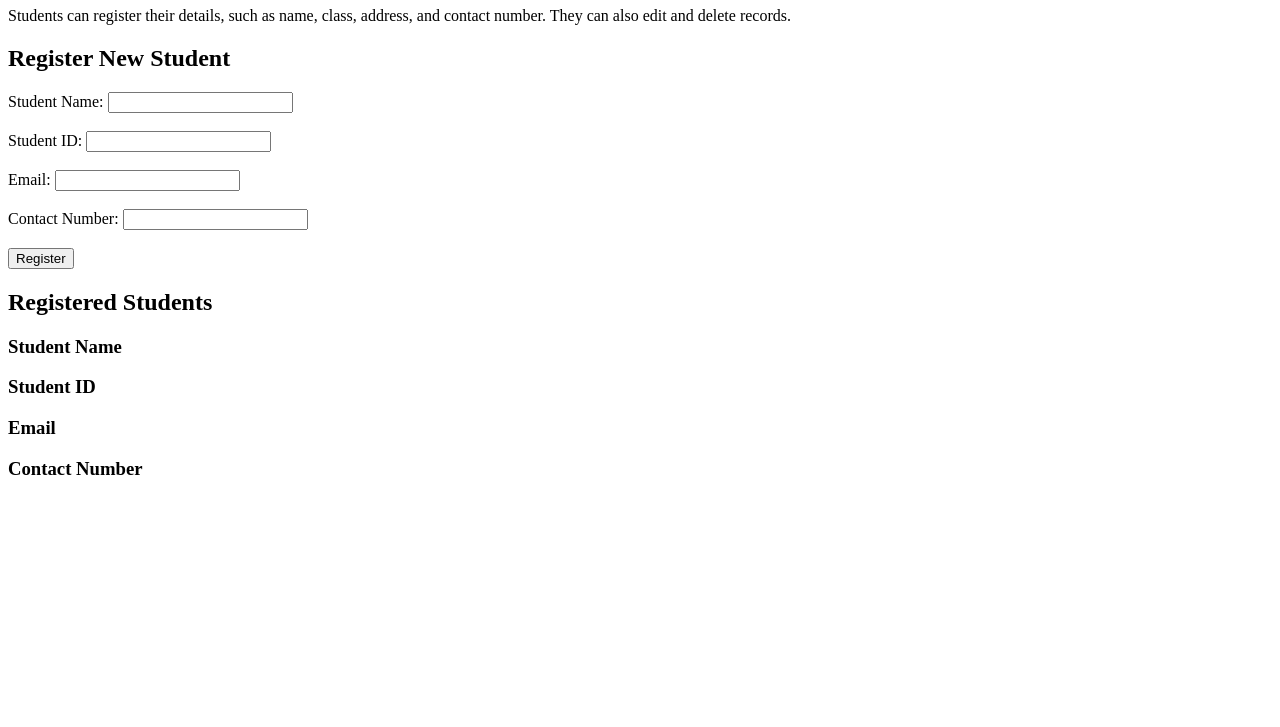
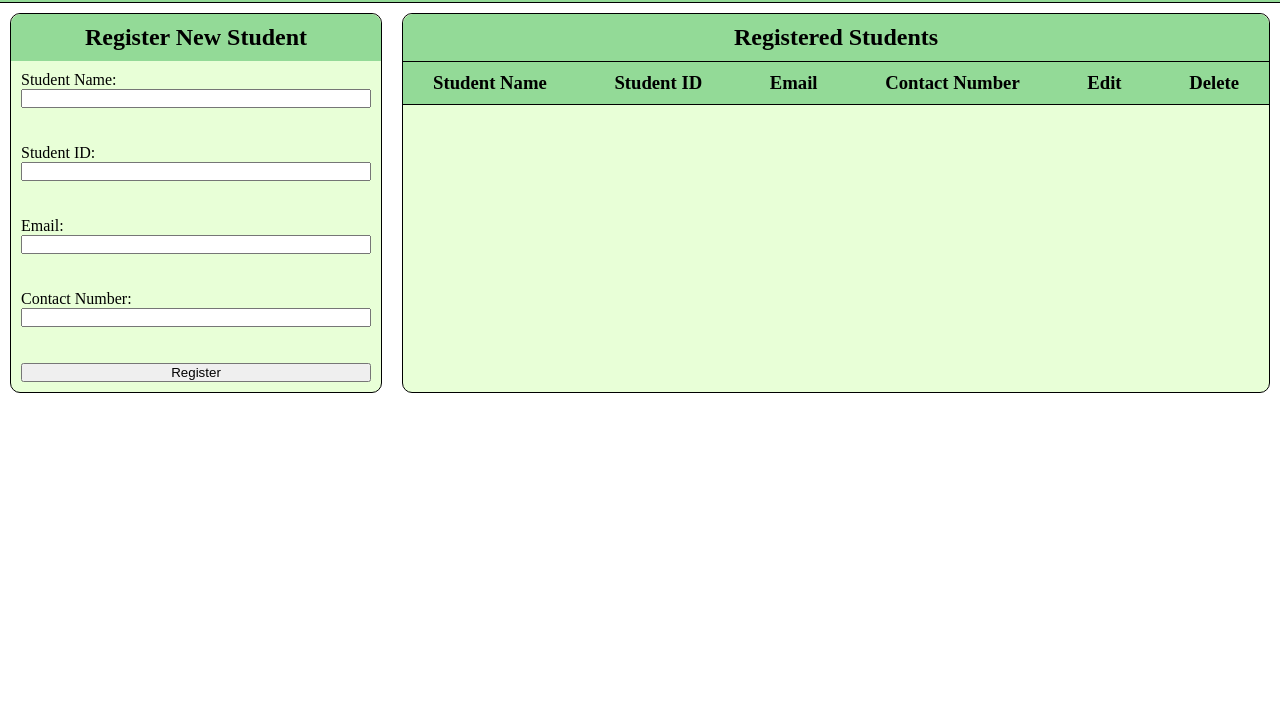
Before and after one commit to vinaylm3/Student-Registration-System, a plain HTML site: page index.html in a window 1280 px wide. Shown: the part 73-800 px from the top of the page. Drawn offline with Linux system fonts and the light colour scheme.

Commit message:
Added index.css file

```diff
--- /dev/null
+++ b/index.css
@@ -0,0 +1,58 @@
+*{
+    box-sizing: border-box;
+    margin: 0;
+    padding: 0;
+}
+
+header {
+    background-color: #93DA97;
+    color: black;
+    padding: 10px 0;
+    text-align: center;
+    border-bottom: 1px solid black;
+}
+
+main {
+    display: flex;
+}
+
+.registerLabel {
+    background-color: #93DA97;
+    color: black;
+    padding: 10px;
+    text-align: center;
+    font-size: 24px;
+    border-radius: 10px 10px 0 0;
+}
+
+.registerSection {
+    background-color: #E8FFD7;
+    margin: 10px;
+    border-radius: 10px;
+    border: 1px solid black;
+    width: 30%;
+}
+
+.registeredSection {
+    width: 70%;
+}
+
+.registerForm {
+    display: flex;
+    flex-direction: column;
+    justify-content: center;
+    padding: 10px;
+}
+
+.registeredHeader {
+    display: flex;
+    justify-content: space-between;
+    gap: 30px;
+    padding: 10px;
+    padding-left: 30px;
+    padding-right: 30px;
+    background-color: #93DA97;
+    color: black;
+    border-top: 1px solid black;
+    border-bottom: 1px solid black;
+}
--- a/index.html
+++ b/index.html
@@ -4,6 +4,7 @@
     <meta charset="UTF-8">
     <meta name="viewport" content="width=device-width, initial-scale=1.0">
     <title>Student Registration System</title>
+    <link rel="stylesheet" href="index.css">
 </head>
 <body>
     <header>
@@ -11,9 +12,10 @@
         <p>Students can register their details, such as name, class, address, and contact number. They can also edit and delete records.</p>
     </header>
     <main>
-        <section>
+        <section class="registerSection">
             <form action="">
-                <h2>Register New Student</h2>
+                <h2 class="registerLabel">Register New Student</h2>
+                <div class="registerForm">
                     <label for="student_name">Student Name:</label>
                     <input type="text" id="student_name" name="student_name" required><br><br>
 
@@ -27,12 +29,20 @@
                     <input type="tel" id="student_contact" name="student_contact" required><br><br>
 
                     <button type="submit">Register</button>
+                </div>
             </form>
         </section>
 
-        <section>
-            <h2>Registered Students</h2>
-            <div><h3>Student Name</h3><h3>Student ID</h3><h3>Email</h3><h3>Contact Number</h3></div>
+        <section class="registerSection registeredSection">
+            <h2 class="registerLabel">Registered Students</h2>
+            <div class="registeredHeader">
+                <h3>Student Name</h3>
+                <h3>Student ID</h3>
+                <h3>Email</h3>
+                <h3>Contact Number</h3>
+                <h3>Edit</h3>
+                <h3>Delete</h3>
+            </div>
         </section>
     </main>
 </body>
```
Lines whose indentation alone changed are shown as unchanged.
